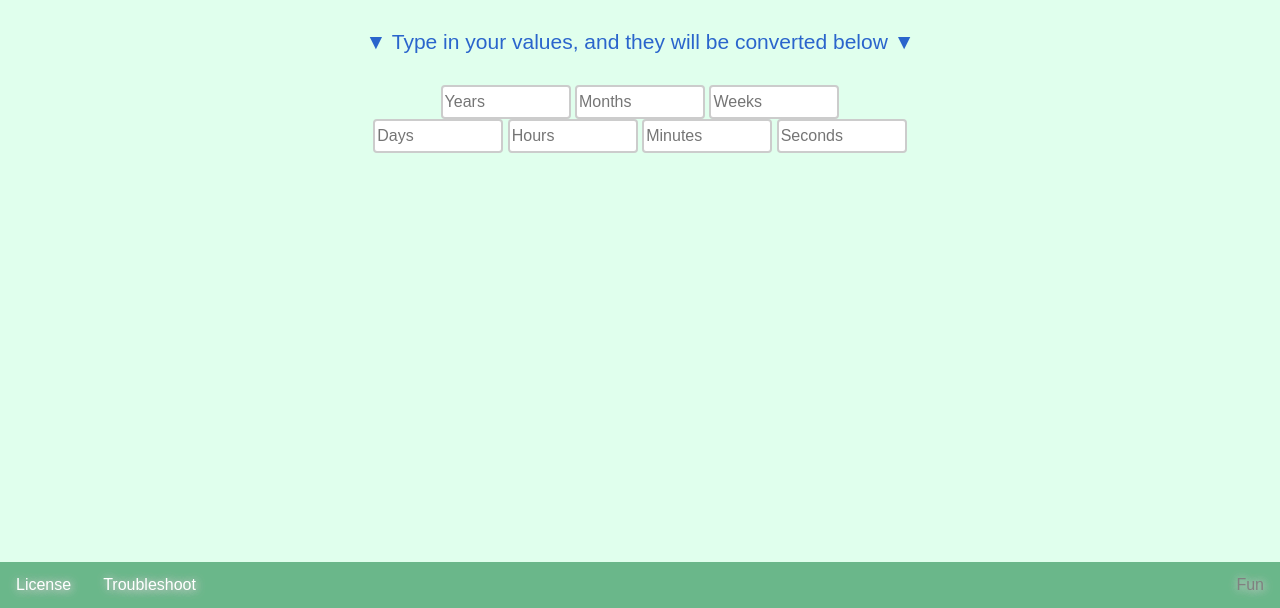
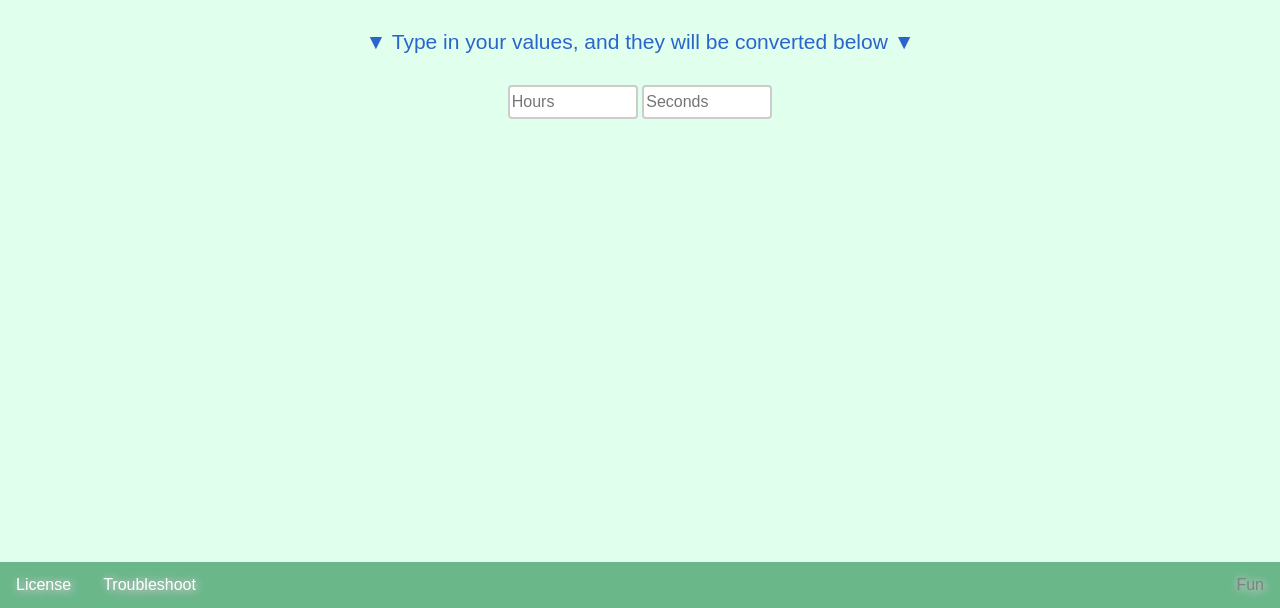
Before and after one commit to Frontear/multifunctionalSite, a plain HTML site: page Main/hts.html in a window 1280 px wide. Shown: the part 192-800 px from the top of the page. Drawn offline with Linux system fonts and the light colour scheme.

Commit message:
Revert "Changes"
This reverts commit 55c929863d6acb0e03d4dbda227ee43796f812de.

```diff
--- a/Main/hts.html
+++ b/Main/hts.html
@@ -29,14 +29,8 @@
 			<h1 class="mainHeading">Hours to Seconds Convertor</h1>
 			<p class="animate-bobbing">&#9660; Type in your values, and they will be converted below &#9660;</p>
 			<br />
-			<input type="text" placeholder="Years" id="years" oninput="convertYears(this.value)">
-			<input type="text" placeholder="Months" id="months" oninput="convertMonths(this.value)">
-			<input type="text" placeholder="Weeks" id="weeks" oninput="convertWeeks(this.value)">
-			<br />
-			<input type="text" placeholder="Days" id="days" oninput="convertDays(this.value)">
-			<input type="text" placeholder="Hours" id="hours" oninput="convertHours(this.value)">
-			<input type="text" placeholder="Minutes" id="minutes" oninput="convertMinutes(this.value)">
-			<input type="text" placeholder="Seconds" id="seconds" oninput="convertSeconds(this.value)">
+			<input type="text" placeholder="Hours" id="hours">
+			<input type="text" placeholder="Seconds" id="result" disabled>
 		</div>
 	</div>
 	<footer>
@@ -49,66 +43,20 @@
 </body>
 </html>
 <script>
-	function convertYears(val) {
-		document.getElementById("months").value = Math.round(val * 12) + " months";
-		document.getElementById("weeks").value = Math.round(val * 52.178) + " weeks";
-		document.getElementById("days").value = Math.round(val * 365.24) + " days";
-		document.getElementById("hours").value = Math.round(val * 8765.8) + " hours";
-		document.getElementById("minutes").value = Math.round(val * 525949) + " minutes";
-		document.getElementById("seconds").value = Math.round(val * 31556952) + " seconds";
-	}
+	//General variables
+	var hrs = document.getElementById("hours");
+	var con = document.getElementById("convert");
+	var res = document.getElementById("result")
 
-	function convertMonths(val) {
-		document.getElementById("years").value = Math.round(val / 12.0) + " years";
-		document.getElementById("weeks").value = Math.round(val * 4.34524) + " weeks";
-		document.getElementById("days").value = Math.round(val * 30.4167) + " days";
-		document.getElementById("hours").value = Math.round(val * 730.001) + " hours";
-		document.getElementById("minutes").value = Math.round(val * 43800) + " minutes";
-		document.getElementById("seconds").value = Math.round(val * 2629746) + " seconds";
-	}
+	//When Convert button clicked, call convert()
+	con.addEventListener("click", convert);
 
-	function convertWeeks(val) {
-		document.getElementById("years").value = Math.round(val * 0.0191781) + " years";
-		document.getElementById("months").value = Math.round(val * 0.230137) + " months";
-		document.getElementById("days").value = Math.round(val * 7) + " days";
-		document.getElementById("hours").value = Math.round(val * 168) + " hours";
-		document.getElementById("minutes").value = Math.round(val * 10080) + " minutes";
-		document.getElementById("seconds").value = Math.round(val * 2629746) + " seconds";
-	}
-
-	function convertDays(val) {
-		document.getElementById("years").value = Math.round(val / 12.0) + " years";
-		document.getElementById("months").value = Math.round(val * 4.34524) + " months";
-		document.getElementById("weeks").value = Math.round(val * 30.4167) + " weeks";
-		document.getElementById("hours").value = Math.round(val * 730.001) + " hours";
-		document.getElementById("minutes").value = Math.round(val * 43800) + " minutes";
-		document.getElementById("seconds").value = Math.round(val * 2629746) + " seconds";
-	}
-
-	function convertHours(val) {
-		document.getElementById("years").value = Math.round(val / 12.0) + " years";
-		document.getElementById("months").value = Math.round(val * 4.34524) + " months";
-		document.getElementById("weeks").value = Math.round(val * 30.4167) + " weeks";
-		document.getElementById("days").value = Math.round(val * 730.001) + " days";
-		document.getElementById("minutes").value = Math.round(val * 43800) + " minutes";
-		document.getElementById("seconds").value = Math.round(val * 2629746) + " seconds";
-	}
-
-	function convertMinutes(val) {
-		document.getElementById("years").value = Math.round(val / 12.0) + " years";
-		document.getElementById("months").value = Math.round(val * 4.34524) + " months";
-		document.getElementById("weeks").value = Math.round(val * 30.4167) + " weeks";
-		document.getElementById("days").value = Math.round(val * 730.001) + " days";
-		document.getElementById("hours").value = Math.round(val * 43800) + " hours";
-		document.getElementById("seconds").value = Math.round(val * 2629746) + " seconds";
-	}
-
-	function convertSeconds(val) {
-		document.getElementById("years").value = Math.round(val / 12.0) + " years";
-		document.getElementById("months").value = Math.round(val * 4.34524) + " months";
-		document.getElementById("weeks").value = Math.round(val * 30.4167) + " weeks";
-		document.getElementById("days").value = Math.round(val * 730.001) + " days";
-		document.getElementById("hours").value = Math.round(val * 43800) + " hours";
-		document.getElementById("minutes").value = Math.round(val * 2629746) + " minutes";
+	function convert() {
+		var firstValue = parseFloat(hrs.value); // Parse it, or read it as a float
+		if (isNaN(firstValue)) { // If the parsed value is NaN (Not a Number)
+			alert("The hours is not a valid number");
+		} else {
+			res.value = firstValue * (60 * 60);
+		}
 	}
 </script>
```
